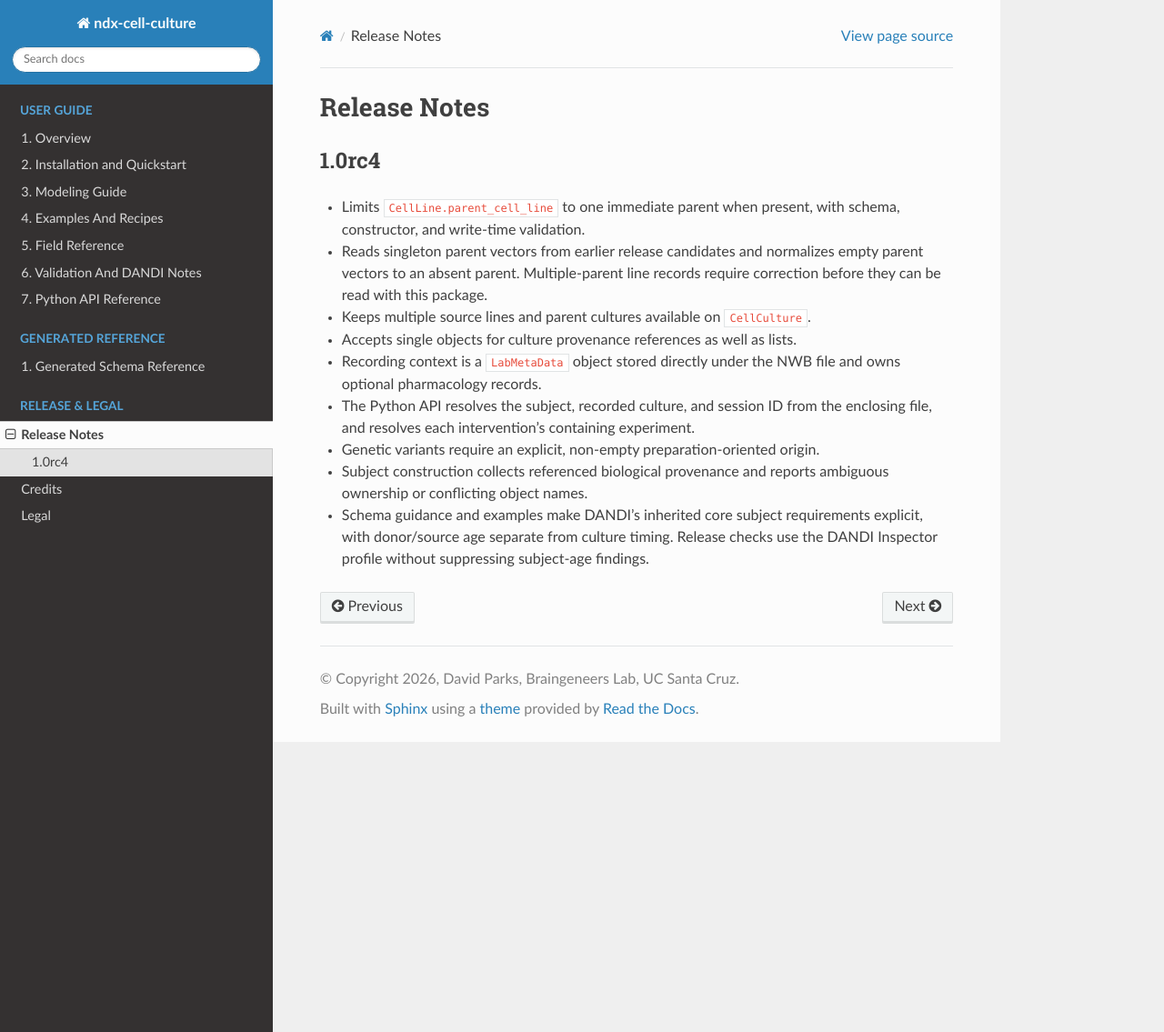
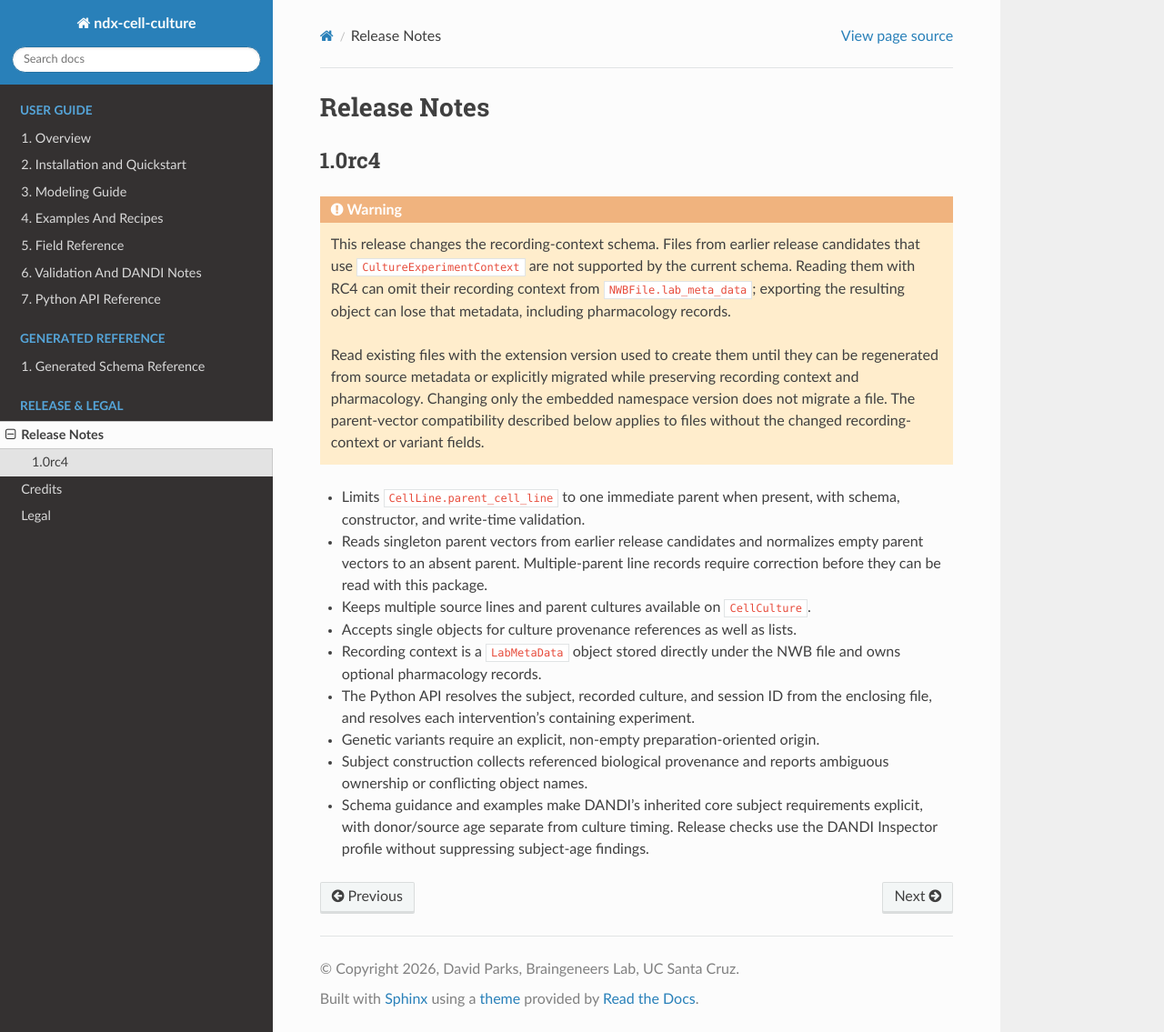
Before and after one commit to braingeneers/ndx-cell-culture, a Sphinx documentation site: the page built from docs/source/source/release_notes.rst, in a window 1280 px wide and 1135 px high. Shown: the whole window at 91% size. Built offline with Sphinx 7.4.7 and the Read the Docs theme 3.1.0, drawn with Linux system fonts in a browser that asks for light colours.

Commit message:
Document RC4 recording-context compatibility

```diff
--- a/docs/source/source/api_reference.rst
+++ b/docs/source/source/api_reference.rst
@@ -50,7 +50,9 @@ objects, for example ``culture.source_lines[:]`` or
 multiple inputs.
 
 Files from earlier release candidates with no parent dataset or a singleton
-parent vector remain readable. Empty parent vectors are normalized to ``None``
+parent vector remain readable when they do not use the changed recording-context
+or variant fields; see the compatibility warning in :doc:`release_notes`.
+Empty parent vectors are normalized to ``None``
 and omitted when exporting with ``NWBHDF5IO.export``. Files containing multiple
 parents for a ``CellLine`` raise an error identifying the affected line;
 resolve the lineage before exporting with the current schema.
--- a/docs/source/source/release_notes.rst
+++ b/docs/source/source/release_notes.rst
@@ -3,6 +3,21 @@ Release Notes
 
 1.0rc4
 ------
+
+.. warning::
+
+   This release changes the recording-context schema. Files from earlier
+   release candidates that use ``CultureExperimentContext`` are not supported
+   by the current schema. Reading them with RC4 can omit their recording
+   context from ``NWBFile.lab_meta_data``; exporting the resulting object can
+   lose that metadata, including pharmacology records.
+
+   Read existing files with the extension version used to create them until
+   they can be regenerated from source metadata or explicitly migrated while
+   preserving recording context and pharmacology. Changing only the embedded
+   namespace version does not migrate a file. The parent-vector compatibility
+   described below applies to files without the changed recording-context or
+   variant fields.
 
 * Limits ``CellLine.parent_cell_line`` to one immediate parent when present,
   with schema, constructor, and write-time validation.
```
Also changed, not shown: docs/release.md (+1 -1 lines).
